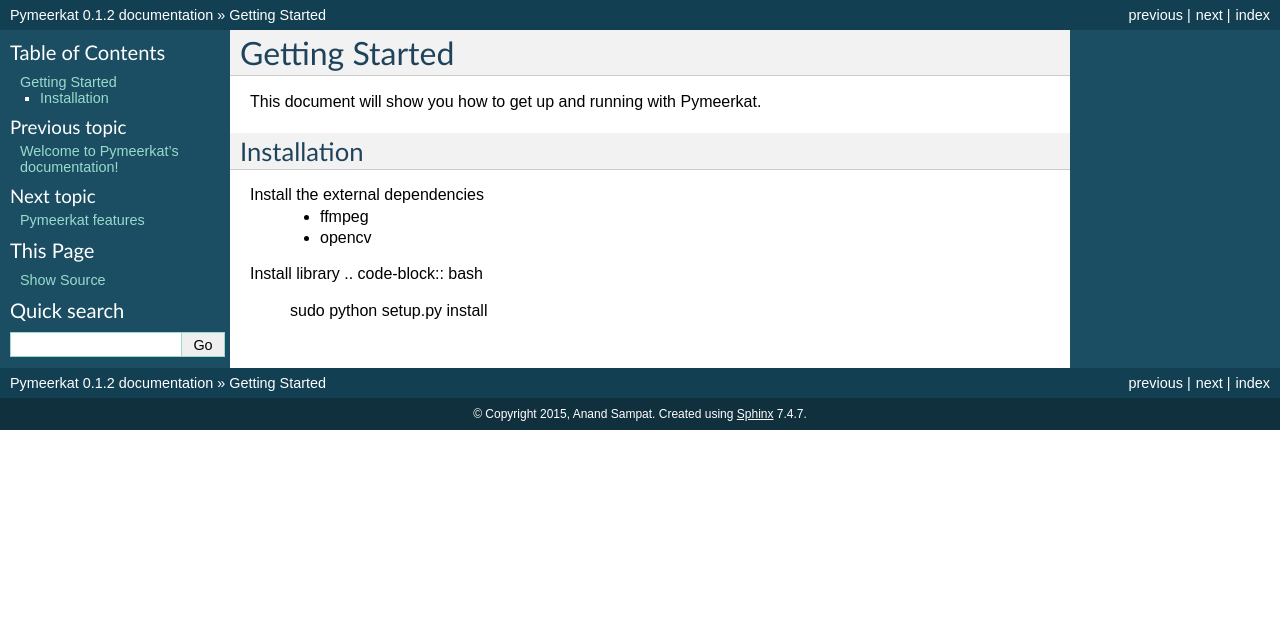
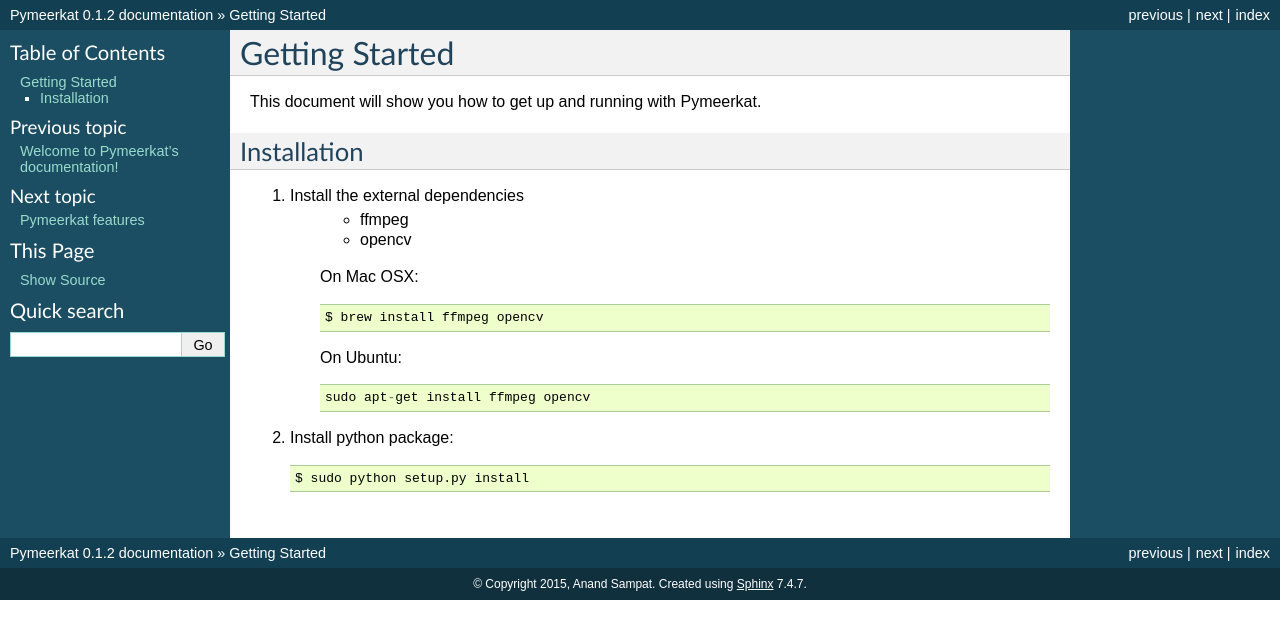
Before and after one commit to asampat3090/pymeerkat, a Sphinx documentation site: the page built from docs/getting_started.rst, in a window 1280 px wide. Shown: the top 639 px of the page. Built offline with Sphinx 7.4.7, drawn with Linux system fonts in a browser that asks for light colours.

Commit message:
clean code blocks

```diff
--- a/docs/getting_started.rst
+++ b/docs/getting_started.rst
@@ -5,16 +5,18 @@
 
 Installation
 ---------------
-Install the external dependencies
+1. Install the external dependencies
     * ffmpeg
     * opencv
 
-.. code-block:: bash
-    brew install ffmpeg opencv
+    On Mac OSX::
 
-.. code-block:: bash
-    sudo apt-get install ffmpeg opencv
+        $ brew install ffmpeg opencv
 
-Install library
-.. code-block:: bash
-    sudo python setup.py install
+    On Ubuntu::
+
+        sudo apt-get install ffmpeg opencv
+
+2. Install python package::
+
+    $ sudo python setup.py install
```
